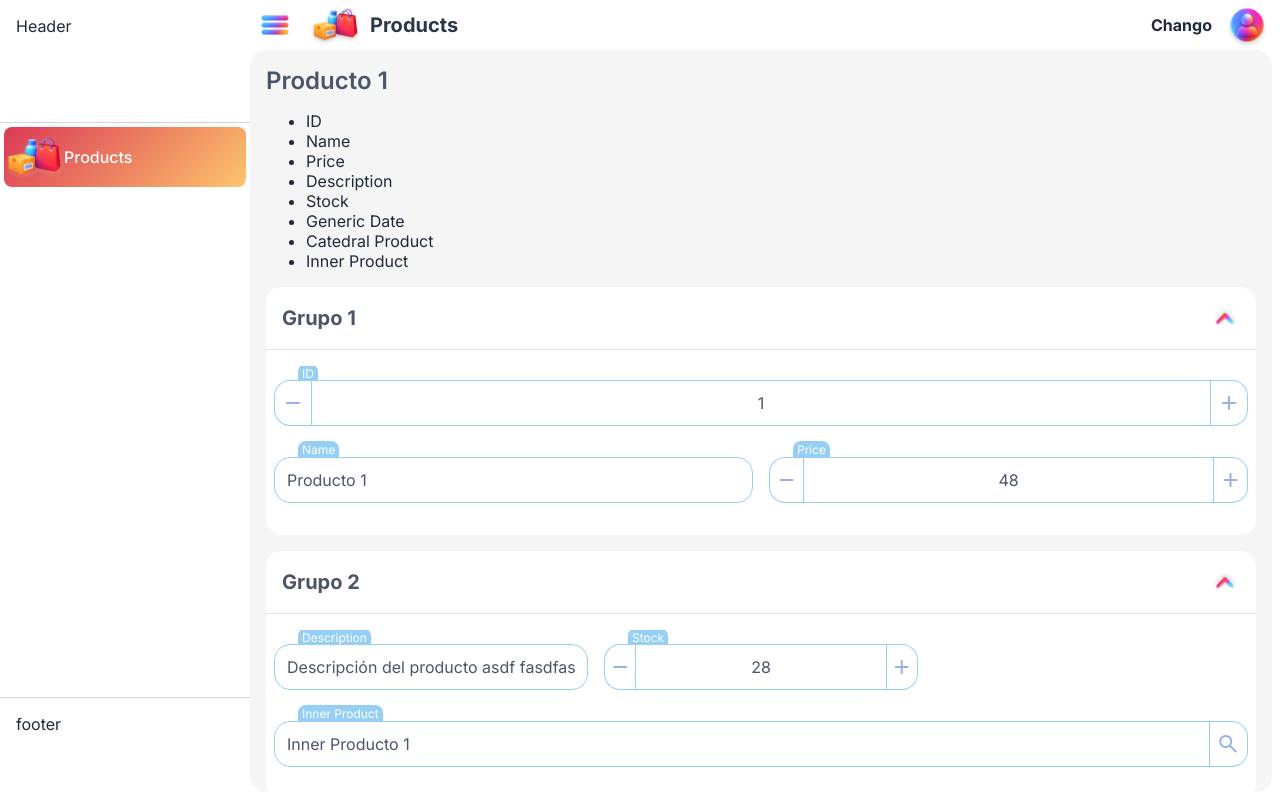
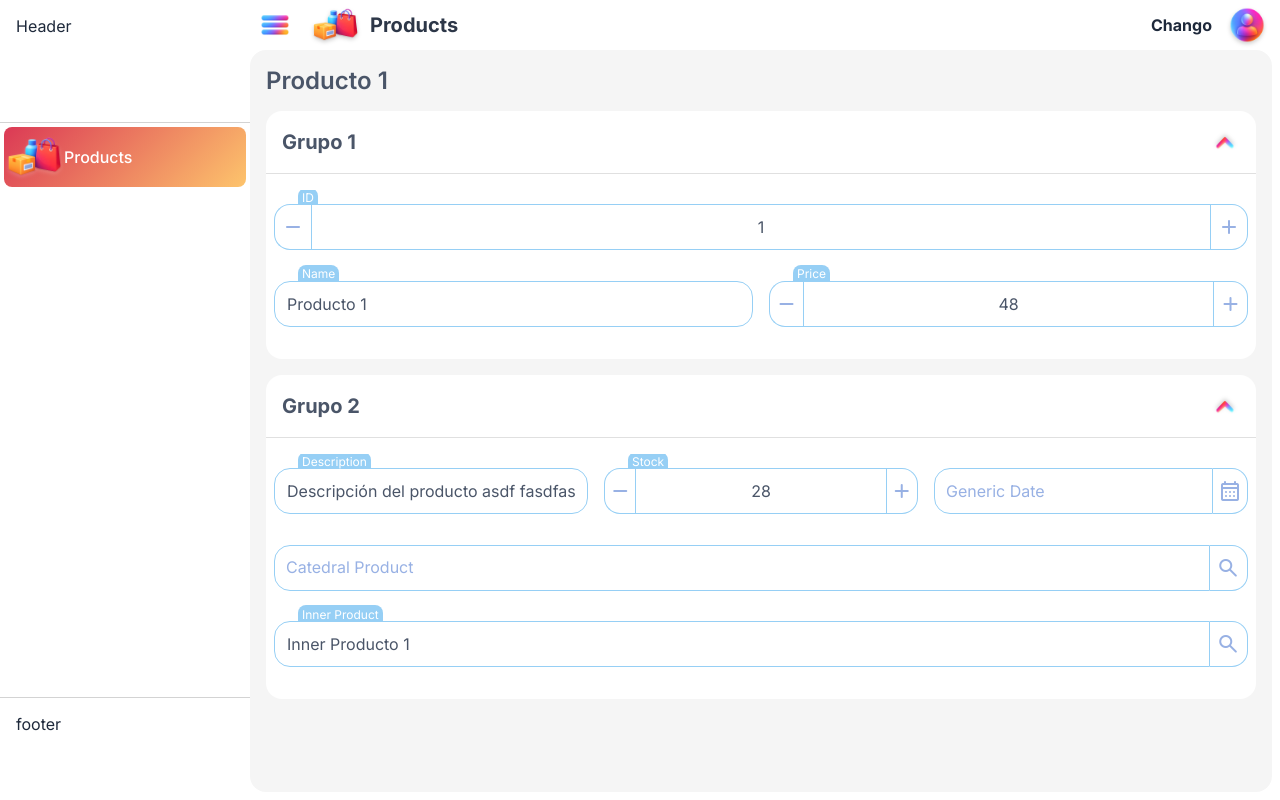
Before and after one commit to MiguelALRendon/plantilla_saas_vue, a Vue app: page / in a window 1280 px wide. Both pictures are taken after a click on the element 761 px from the left and 221 px from the top of the page. Built offline with nearby package versions, Linux system fonts and the light colour scheme.

Commit message:
completely fixed ObjectInput

```diff
--- a/src/components/Form/DateInputComponent.vue
+++ b/src/components/Form/DateInputComponent.vue
@@ -36,7 +36,8 @@ export default {
         },
         modelValue: {
             type: String,
-            required: true
+            required: true,
+            default: '',
         }
     },
     data() {
--- a/src/components/Form/ObjectInputComponent.vue
+++ b/src/components/Form/ObjectInputComponent.vue
@@ -7,16 +7,16 @@
         type="text"
         class="main-input"
         placeholder=" "
-        :value="modelValue.getDefaultPropertyValue()"
+        :value="modelValue?.getDefaultPropertyValue()"
         readonly="true"
         @input="$emit('update:modelValue', modelValue)" />
-    <button class="right" @click="Application.showModalOnFunction(componentType, setNewValue, ViewTypes.LOOKUPVIEW)"><span :class="GGCLASS">{{ GGICONS.SEARCH }}</span></button>
+    <button class="right" @click="Application.showModalOnFunction(modelType, setNewValue, ViewTypes.LOOKUPVIEW)"><span :class="GGCLASS">{{ GGICONS.SEARCH }}</span></button>
 </div>
 </template>
 
 <script lang="ts">
 import { GGICONS, GGCLASS } from '@/constants/ggicons';
-import { BaseEntity } from '@/entities/base_entitiy';
+import { BaseEntity, EmptyEntity } from '@/entities/base_entitiy';
 import { ViewTypes } from '@/enums/view_type';
 import Application from '@/models/application';
 import { PropType } from 'vue';
@@ -26,16 +26,21 @@ export default {
     props: {
         modelValue: {
             type: Object as PropType<BaseEntity>,
-            required: true
+            required: false,
+            default: () => new EmptyEntity({}),
         },
         propertyName: {
             type: String,
             required: true,
             default: '',
         },
+        modelType: {
+            type: Function as unknown as PropType<typeof BaseEntity>,
+            required: true,
+        }
     },
     methods: {
-        setNewValue(newValue: BaseEntity) {
+        setNewValue(newValue: BaseEntity | undefined) {
             this.$emit('update:modelValue', newValue);
         }
     },
@@ -47,11 +52,6 @@ export default {
             ViewTypes,
             BaseEntity,
         }
-    },
-    computed: {
-        componentType(): typeof BaseEntity {
-            return (this.modelValue.constructor as typeof BaseEntity)
-        }
-    },
+    }
 }
 </script>
--- a/src/decorations/index.ts
+++ b/src/decorations/index.ts
@@ -1,4 +1,5 @@
-export { PROPERTY_NAME_KEY, PropertyName } from './property_name_decorator';
+export { PROPERTY_NAME_KEY, PROPERTY_TYPE_KEY, PropertyName } from './property_name_decorator';
+export type { PropertyType } from './property_name_decorator';
 export { MASK_KEY, Mask } from './mask_decorator';
 export { CSS_COLUMN_CLASS_KEY, CSSColumnClass } from './css_column_class_decorator';
 export { DEFAULT_PROPERTY_KEY, DefaultProperty } from './default_property_decorator';
--- a/src/decorations/property_name_decorator.ts
+++ b/src/decorations/property_name_decorator.ts
@@ -1,11 +1,21 @@
+import type { BaseEntity } from '@/entities/base_entitiy';
+
 export const PROPERTY_NAME_KEY = Symbol('property_name');
+export const PROPERTY_TYPE_KEY = Symbol('property_type');
 
-export function PropertyName(name: string): PropertyDecorator {
+export type PropertyType = typeof String | typeof Number | typeof Date | typeof Boolean | (new (...args: any[]) => BaseEntity);
+
+export function PropertyName(name: string, type: PropertyType): PropertyDecorator {
     return function (target: any, propertyKey: string | symbol) {
         const proto = target.constructor.prototype;
         if (!proto[PROPERTY_NAME_KEY]) {
             proto[PROPERTY_NAME_KEY] = {};
         }
         proto[PROPERTY_NAME_KEY][propertyKey] = name;
+
+        if (!proto[PROPERTY_TYPE_KEY]) {
+            proto[PROPERTY_TYPE_KEY] = {};
+        }
+        proto[PROPERTY_TYPE_KEY][propertyKey] = type;
     };
 }
--- a/src/entities/base_entitiy.ts
+++ b/src/entities/base_entitiy.ts
@@ -1,5 +1,6 @@
 import {
     PROPERTY_NAME_KEY,
+    PROPERTY_TYPE_KEY,
     MASK_KEY,
     CSS_COLUMN_CLASS_KEY,
     DEFAULT_PROPERTY_KEY,
@@ -23,6 +24,10 @@ import DefaultListview from "@/views/default_listview.vue";
 
 export abstract class BaseEntity {
     [key: string]: any;
+
+    isNull(): boolean {
+        return false;
+    }
 
     constructor(data: Record<string, any>) {
         Object.assign(this, data);
@@ -50,6 +55,20 @@ export abstract class BaseEntity {
     public static getProperties(): Record<string, string> {
         const proto = this.prototype as any;
         return proto[PROPERTY_NAME_KEY] || {};
+    }
+
+    public static getPropertyTypes(): Record<string, any> {
+        const proto = this.prototype as any;
+        return proto[PROPERTY_TYPE_KEY] || {};
+    }
+
+    public static getPropertyType(propertyKey: string): any | undefined {
+        const types = this.getPropertyTypes();
+        return types[propertyKey];
+    }
+
+    public getPropertyType(propertyKey: string): any | undefined {
+        return (this.constructor as typeof BaseEntity).getPropertyType(propertyKey);
     }
 
     public static getPropertyName<T extends BaseEntity>(selector: (entity: T) => any): string | undefined {
@@ -124,3 +143,9 @@ export abstract class BaseEntity {
         return proto[VIEW_GROUP_ROW_KEY] || {};
     }
 }
+
+export class EmptyEntity extends BaseEntity {
+    override isNull(): boolean {
+        return true;
+    }
+}
--- a/src/entities/products.ts
+++ b/src/entities/products.ts
@@ -11,41 +11,41 @@ import ICONS from '@/constants/icons.ts';
 @ModuleIcon(ICONS.PRODUCTS)
 export class Products extends BaseEntity {
     @ViewGroup('Grupo 1')
-    @PropertyName('ID')
+    @PropertyName('ID', Number)
     @CSSColumnClass('table-length-small')
     @ViewGroupRowDecorator(ViewGroupRow.SINGLE)
     id!: number;
 
-    @PropertyName('Name')
+    @PropertyName('Name', String)
     @CSSColumnClass('table-length-short')
     name!: string;
 
-    @PropertyName('Price')
+    @PropertyName('Price', Number)
     @Mask('$', MaskSides.START)
     @CSSColumnClass('table-length-small')
     price!: number;
 
     @ViewGroup('Grupo 2')
-    @PropertyName('Description')
+    @PropertyName('Description', String)
     @StringTypeDef(StringType.TEXTAREA)
     @ViewGroupRowDecorator(ViewGroupRow.TRIPLE)
     description!: string;
 
-    @PropertyName('Stock')
+    @PropertyName('Stock', Number)
     @Mask(' Pz.', MaskSides.END)
     @CSSColumnClass('table-length-short')
     @ViewGroupRowDecorator(ViewGroupRow.TRIPLE)
     stock!: number;
 
-    @PropertyName('Generic Date')
+    @PropertyName('Generic Date', Date)
     @ViewGroupRowDecorator(ViewGroupRow.TRIPLE)
     genericDate!: Date;
 
-    @PropertyName('Catedral Product')
+    @PropertyName('Catedral Product', Products)
     @ViewGroupRowDecorator(ViewGroupRow.SINGLE)
     Catedral! : Products;
 
-    @PropertyName('Inner Product')
+    @PropertyName('Inner Product', Products)
     @ViewGroupRowDecorator(ViewGroupRow.SINGLE)
     product! : Products;
 }
--- a/src/views/default_detailview.vue
+++ b/src/views/default_detailview.vue
@@ -1,9 +1,5 @@
 <template>
 <h2 class="title">{{ entity.getDefaultPropertyValue() }}</h2>
-
-<ul>
-    <li v-for="propiedad in entityClass.getProperties()">{{ propiedad }}</li>
-</ul>
 
 <div v-for="(group, groupName) in groupedProperties" :key="groupName">
     <FormGroupComponent :title="groupName">
@@ -13,17 +9,18 @@
                 :class="chunk.rowType === 'single' ? 'form-row-single' : ''">
                 <div v-for="prop in chunk.properties" :key="prop">
                     <NumberInputComponent
-                    v-if="typeof entity[prop] === 'number'"
+                    v-if="entityClass.getPropertyType(prop) === Number"
                     :property-name="entityClass.getPropertyNameByKey(prop)"
                     v-model="entity[prop]" />
 
                     <ObjectInputComponent
-                    v-if="entity[prop] instanceof BaseEntity"
+                    v-if="isBaseEntityType(prop)"
                     :property-name="entityClass.getPropertyNameByKey(prop)"
+                    :modelType="entityClass.getPropertyType(prop)"
                     v-model="entity[prop]" />
 
                     <DateInputComponent
-                    v-if="entity[prop] === 'date' || entity[prop] instanceof Date"
+                    v-if="entityClass.getPropertyType(prop) === Date"
                     :property-name="entityClass.getPropertyNameByKey(prop)"
                     v-model="entity[prop]" />
 
@@ -122,6 +119,10 @@ export default {
                 default:
                     return FormRowTwoItemsComponent;
             }
+        },
+        isBaseEntityType(prop: string): boolean {
+            const propType = this.entityClass.getPropertyType(prop);
+            return propType && propType.prototype instanceof BaseEntity;
         }
     }
 }
```
